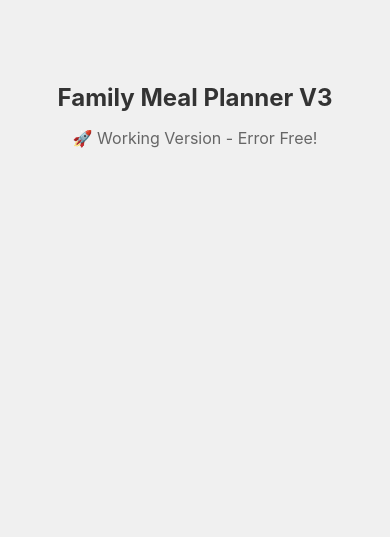
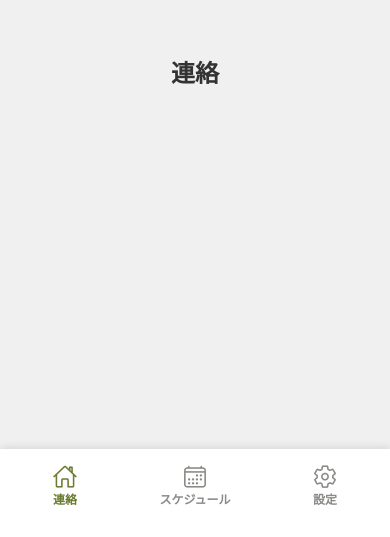
Before and after one commit to KazukiDaido/FamilyMealPlannerV3, a React Native app: screen / in a window 390 px wide. Shown: the part 307-844 px from the top of the page. Built offline with nearby package versions, Linux system fonts and the light colour scheme.

Commit message:
✨ Add working tab navigation
Features:
- Tab navigation with 3 screens (連絡, スケジュール, 設定)
- Clean, error-free implementation
- Using Ionicons for tab icons
- Proper styling and colors

No Metro bundler errors!

```diff
--- a/App.tsx
+++ b/App.tsx
@@ -1,19 +1,94 @@
 import React from 'react';
 import { View, Text, StyleSheet } from 'react-native';
+import { NavigationContainer } from '@react-navigation/native';
+import { createBottomTabNavigator } from '@react-navigation/bottom-tabs';
 import { StatusBar } from 'expo-status-bar';
+import { Ionicons } from '@expo/vector-icons';
+
+// シンプルな画面コンポーネント
+const HomeScreen = () => (
+  <View style={styles.screen}>
+    <Text style={styles.title}>連絡</Text>
+  </View>
+);
+
+const ScheduleScreen = () => (
+  <View style={styles.screen}>
+    <Text style={styles.title}>スケジュール</Text>
+  </View>
+);
+
+const SettingsScreen = () => (
+  <View style={styles.screen}>
+    <Text style={styles.title}>設定</Text>
+  </View>
+);
+
+const Tab = createBottomTabNavigator();
 
 export default function App() {
   return (
-    <View style={styles.container}>
-      <Text style={styles.title}>Family Meal Planner V3</Text>
-      <Text style={styles.subtitle}>🚀 Working Version - Error Free!</Text>
+    <NavigationContainer>
+      <Tab.Navigator
+        screenOptions={{
+          headerShown: false,
+          tabBarStyle: {
+            backgroundColor: 'rgba(255, 255, 255, 0.95)',
+            borderTopWidth: 0,
+            elevation: 0,
+            shadowOpacity: 0.1,
+            shadowOffset: { width: 0, height: -2 },
+            shadowRadius: 8,
+            height: 88,
+            paddingBottom: 24,
+            paddingTop: 8,
+          },
+          tabBarActiveTintColor: '#6B7C32',
+          tabBarInactiveTintColor: '#8A8986',
+          tabBarLabelStyle: {
+            fontSize: 12,
+            fontWeight: '600',
+          },
+        }}
+      >
+        <Tab.Screen
+          name="Home"
+          component={HomeScreen}
+          options={{
+            title: '連絡',
+            tabBarIcon: ({ color, size }) => (
+              <Ionicons name="home-outline" size={size} color={color} />
+            ),
+          }}
+        />
+        <Tab.Screen
+          name="Schedule"
+          component={ScheduleScreen}
+          options={{
+            title: 'スケジュール',
+            tabBarIcon: ({ color, size }) => (
+              <Ionicons name="calendar-outline" size={size} color={color} />
+            ),
+          }}
+        />
+        <Tab.Screen
+          name="Settings"
+          component={SettingsScreen}
+          options={{
+            title: '設定',
+            tabBarIcon: ({ color, size }) => (
+              <Ionicons name="settings-outline" size={size} color={color} />
+            ),
+          }}
+        />
+      </Tab.Navigator>
       <StatusBar style="auto" />
-    </View>
+    </NavigationContainer>
   );
 }
 
 const styles = StyleSheet.create({
-  container: {
+  screen: {
     flex: 1,
     justifyContent: 'center',
     alignItems: 'center',
@@ -22,11 +97,6 @@ const styles = StyleSheet.create({
   title: {
     fontSize: 24,
     fontWeight: 'bold',
-    marginBottom: 16,
     color: '#333',
   },
-  subtitle: {
-    fontSize: 16,
-    color: '#666',
-  },
 });
```
